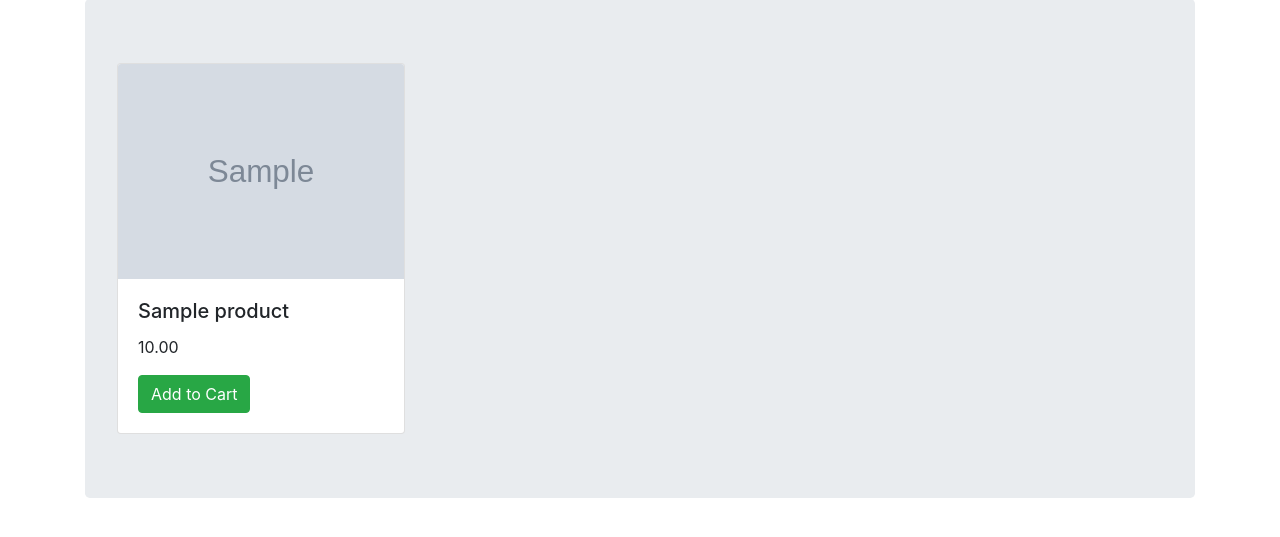
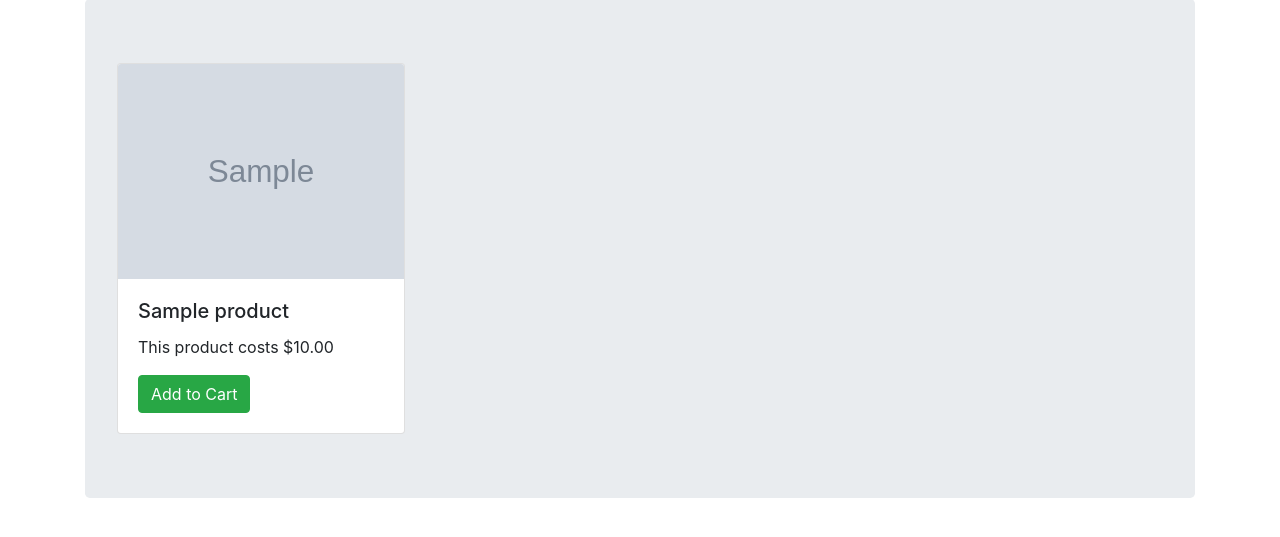
Before and after one commit to ianrocha/ordermaker, a Django app: page /products/ in a window 1280 px wide. Shown: the part 73-610 px from the top of the page. Run offline with Django 3.2, Linux system fonts and the light colour scheme; tables that the repository leaves empty hold one stand-in row (values such as "Sample post"); grey boxes marked "Sample" are stand-in pictures; some libraries are stand-ins or nearby versions.

Commit message:
Add some text on card to product list items

```diff
--- a/products/templates/products/snippets/card.html
+++ b/products/templates/products/snippets/card.html
@@ -4,7 +4,7 @@
   {% endif %}
   <div class="card-body">
     <h5 class="card-title">{{ instance.name }}</h5>
-    <p class="card-text">{{ instance.unit_price }}</p>
+    <p class="card-text">This product costs ${{ instance.unit_price }}</p>
     {% include 'products/snippets/update-cart.html' with product=instance cart=cart %}
   </div>
 </div>
```
